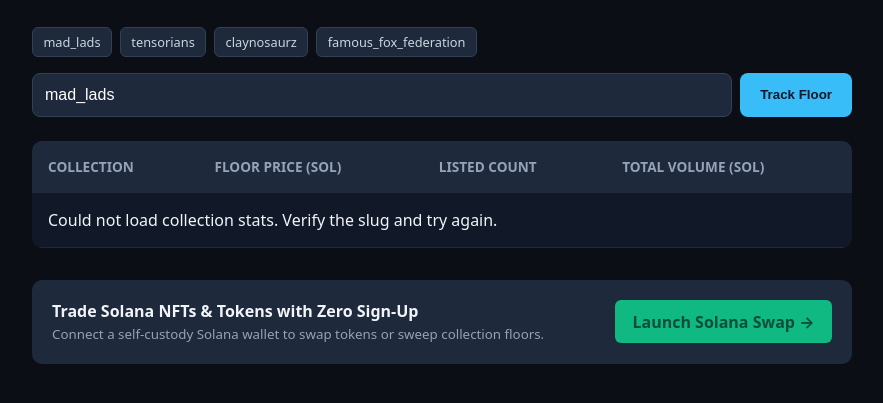
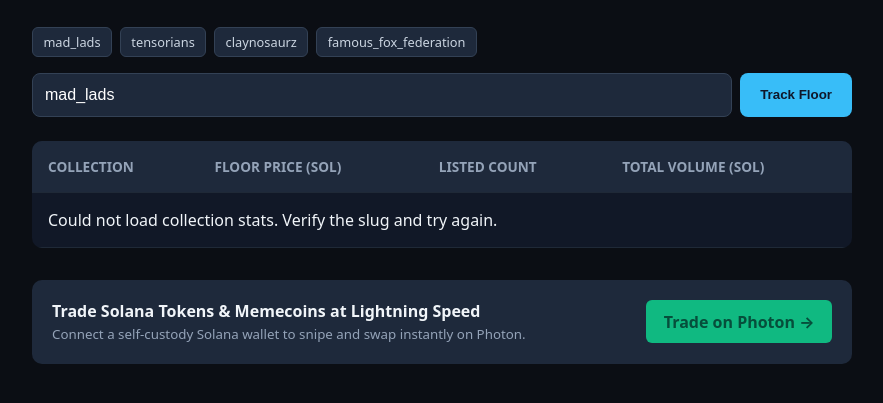
Before and after one commit to Terminalcut/Nftfloorprice, a plain HTML site: page index.html in a window 1280 px wide. Shown: the part 87-490 px from the top of the page, without its empty margins (198-1081 px from the left). Drawn offline with Linux system fonts and the light colour scheme; no server answers; a script that the page names is missing.

Commit message:
Update index.html

```diff
--- a/index.html
+++ b/index.html
@@ -60,11 +60,10 @@
 
     <div class="cta-bar">
       <div>
-        <strong>Trade Solana NFTs &amp; Tokens with Zero Sign-Up</strong><br />
-        <small style="color:#94a3b8;">Connect a self-custody Solana wallet to swap tokens or sweep collection floors.</small>
+        <strong>Trade Solana Tokens &amp; Memecoins at Lightning Speed</strong><br />
+        <small style="color:#94a3b8;">Connect a self-custody Solana wallet to snipe and swap instantly on Photon.</small>
       </div>
-      <!-- Replace # with your own no-KYC Solana DEX / Wallet referral URL -->
-      <a href="#" target="_blank" rel="nofollow sponsored" class="cta-btn">Launch Solana Swap →</a>
+      <a href="PASTE_YOUR_FULL_PHOTON_LINK_HERE" target="_blank" rel="nofollow sponsored" class="cta-btn">Trade on Photon →</a>
     </div>
   </div>
 
```
